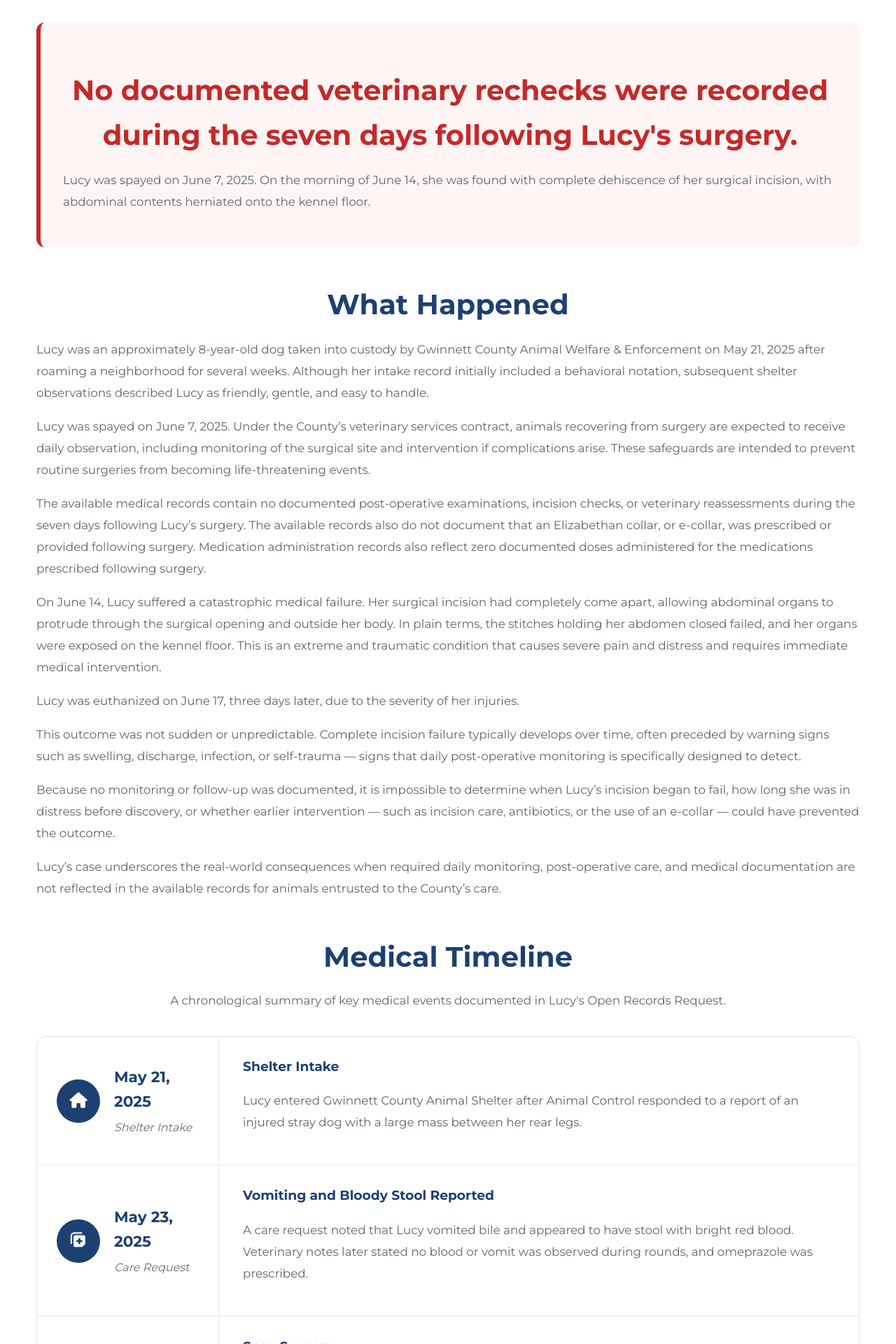
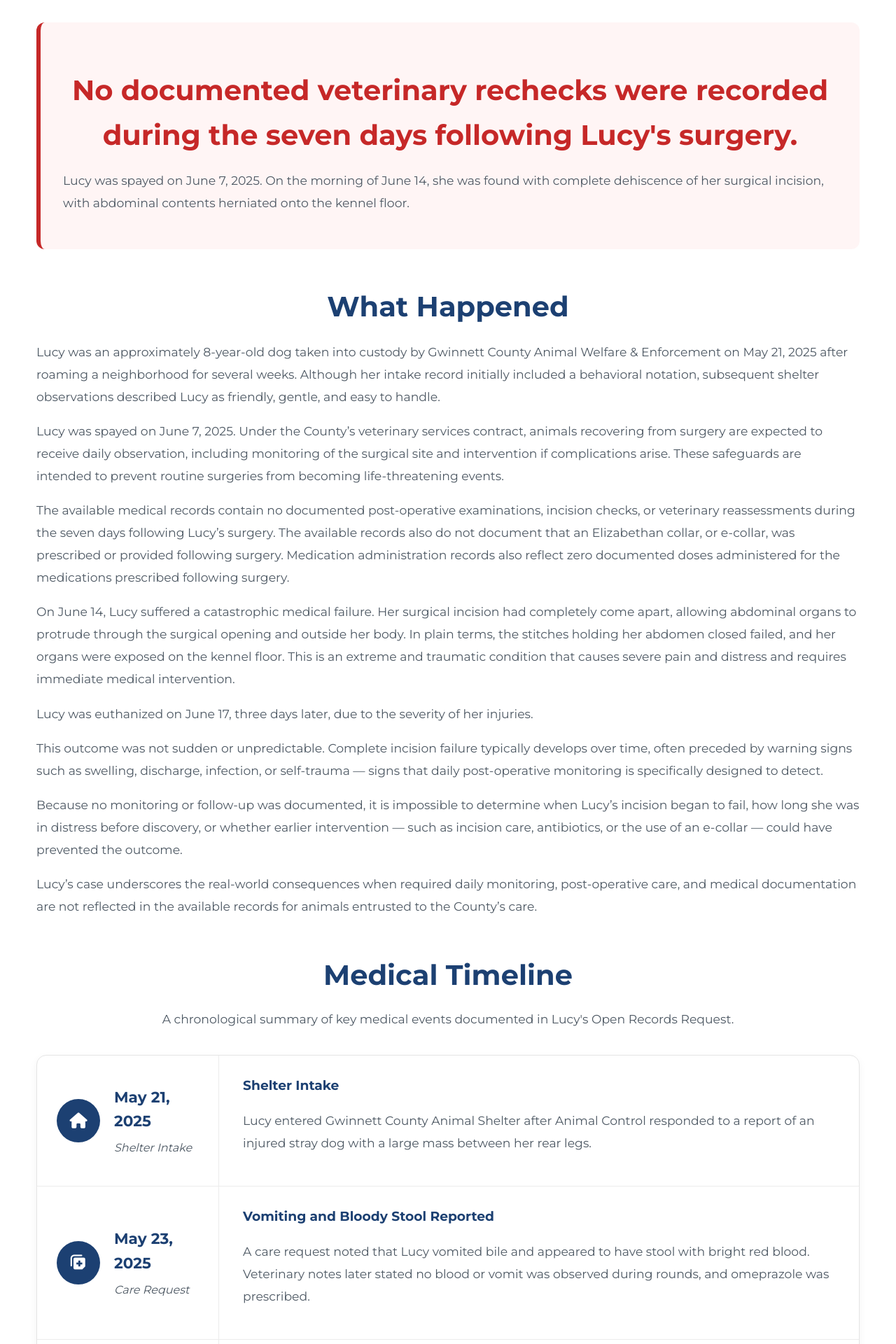
Before and after one commit to whitleybacon/gwinnett-animal-advocacy-alliance, a Jekyll site: the page built from issues/medical-care/lucy.html, in a window 1280 px wide. Shown: the part 752-2672 px from the top of the page at 70% size. Built offline with Jekyll 4.4.1, drawn with Linux system fonts in a browser that asks for light colours.

Commit message:
Update default.html

```diff
--- a/_layouts/default.html
+++ b/_layouts/default.html
@@ -13,7 +13,7 @@
 
     <style>
         :root {
-            --primary: #5F6670;
+            --primary: #4E5964;
             --accent: #1C4072;
             --light: #2E8DCC;
             --white: #ffffff;
@@ -444,9 +444,9 @@
             margin-bottom: 15px;
         }
 
-        .home-section p {
-            font-size: 1.05rem;
-            line-height: 1.85;
+        .home-section p{
+            font-size:1.08rem;
+            line-height:1.85;
         }
 
         .section-intro {
@@ -970,7 +970,7 @@
         .timeline-date span{
             display:block;
             margin-top:8px;
-            color:#6A7078;
+            color:#4E5964;
             font-style:italic;
         }
 
@@ -1046,7 +1046,7 @@
         .case-card-small p{
             margin:0 0 10px;
             font-size:.95rem;
-            color:#666;
+            color:#4E5964;
             line-height:1.5;
         }
 
@@ -1363,6 +1363,7 @@
             .why-we-exist-list p {
                 font-size: 1rem;
                 text-align: left;
+                color:#4E5964;
             }
 
              .content-card {
```
